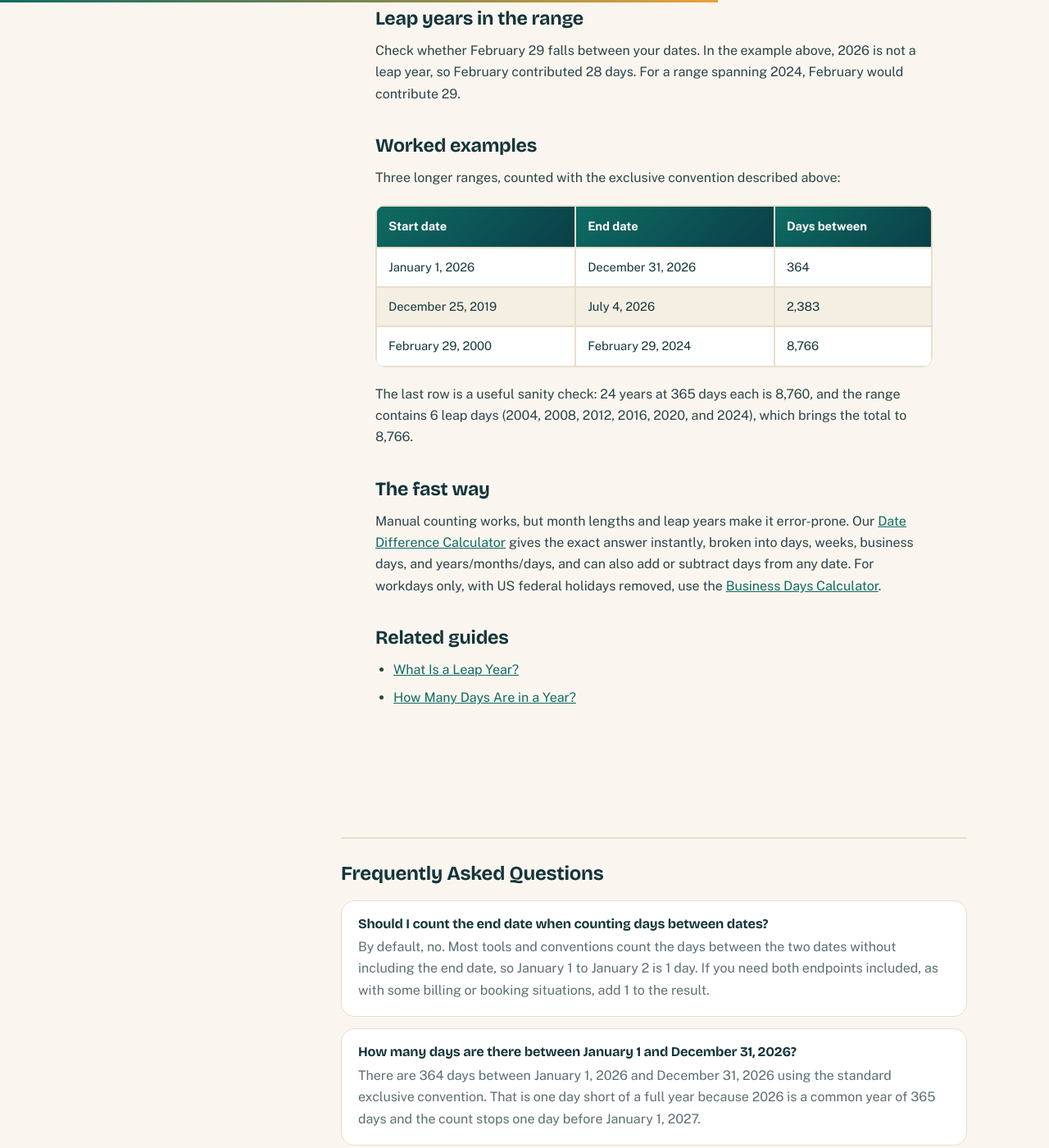
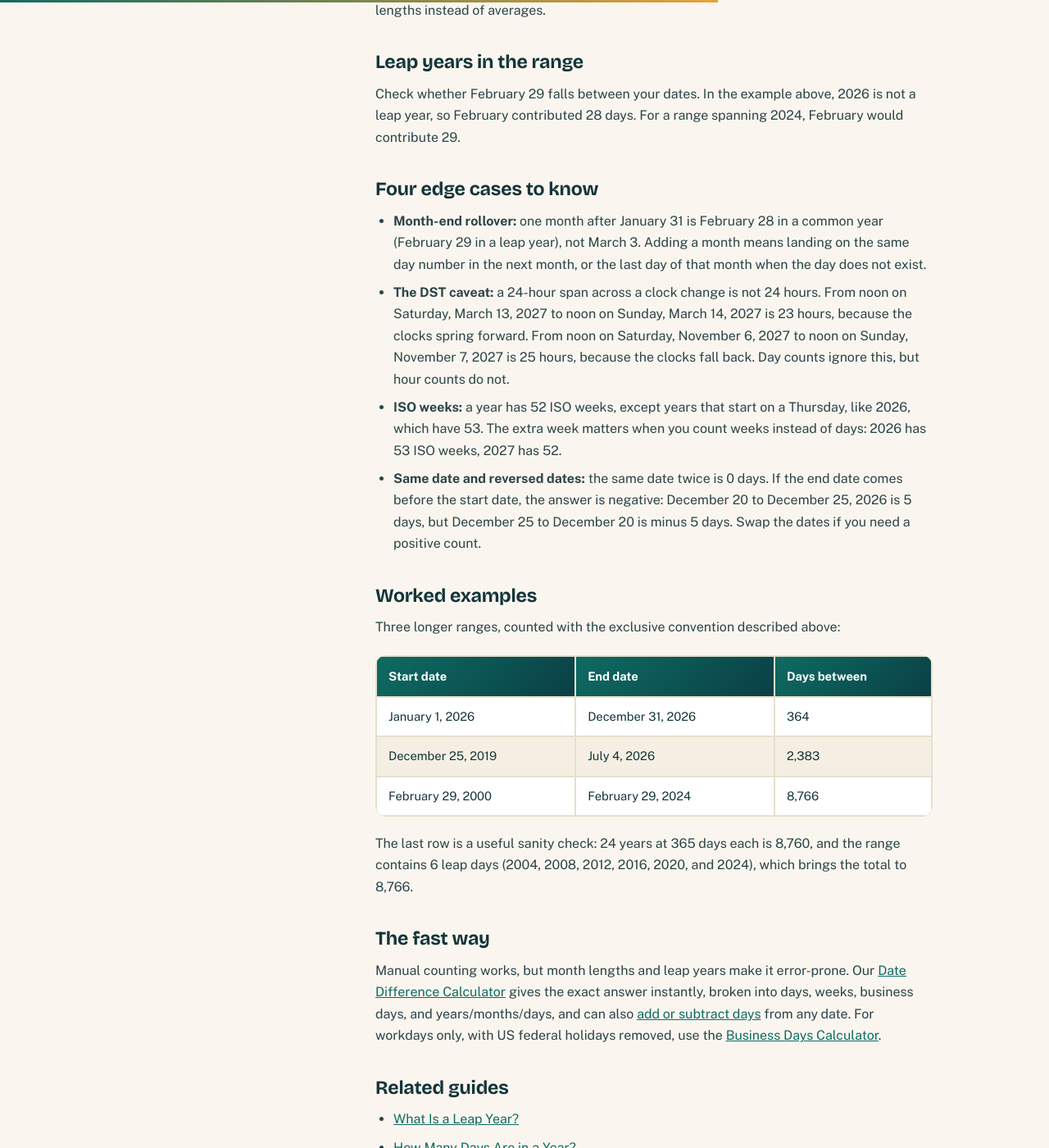
Before and after one commit to zaidmeo09-dhangal/agedatecalc, a Jekyll site: the page built from _posts/2026-10-23-how-to-count-days-between-dates.md, in a window 1280 px wide and 1400 px high, scrolled down 3950 px. Shown: the whole window at 82% size. Built offline with Jekyll 4.4.1, drawn with Linux system fonts in a browser that asks for light colours; some of the changed text lies outside the part shown.

Commit message:
SEO audit fixes: broken links, titles, DST 2027, schema, og:image

```diff
--- a/_posts/2026-10-23-how-to-count-days-between-dates.md
+++ b/_posts/2026-10-23-how-to-count-days-between-dates.md
@@ -3,7 +3,7 @@
 title: How to Count Days Between Two Dates (Manual Method)
 slug: how-to-count-days-between-dates
 date: '2026-10-23'
-last_modified_at: 2026-11-12
+last_modified_at: 2026-11-13
 status: Published
 author: AgeDateCalc Team
 category: How-To Guides
@@ -55,7 +55,7 @@
 
 <div class="prose" markdown="1">
 
-Counting days between dates by hand is straightforward once you know the convention. Here is the method.
+Subtract the start date from the end date; the answer excludes the end date unless you add 1. Counting days between dates by hand is straightforward once you know that convention. Here is the method.
 
 ## The basic method
 
@@ -92,7 +92,7 @@
 
 **Example:** Monday, March 2 to Friday, March 13, 2026. The calendar span is 11 days, but the business-day count is 10: five days in the first week (March 2 to 6) and five in the second (March 9 to 13).
 
-Public holidays vary by country and are the usual reason business-day counts still surprise people. When a deadline is contractual, list the holidays or name the exact date instead of a day count.
+Public holidays vary by country and are the usual reason business-day counts still surprise people. When a deadline is contractual, list the holidays or name the exact date instead of a day count. For the full method, with the 2027 US federal holiday list and a worked example, read [How to Count Business Days Between Two Dates]({{ '/blog/how-to-count-business-days-between-two-dates/' | relative_url }}).
 
 ## Count days in Excel or Google Sheets
 
@@ -117,6 +117,13 @@
 
 Check whether February 29 falls between your dates. In the example above, 2026 is not a leap year, so February contributed 28 days. For a range spanning 2024, February would contribute 29.
 
+## Four edge cases to know
+
+- **Month-end rollover:** one month after January 31 is February 28 in a common year (February 29 in a leap year), not March 3. Adding a month means landing on the same day number in the next month, or the last day of that month when the day does not exist.
+- **The DST caveat:** a 24-hour span across a clock change is not 24 hours. From noon on Saturday, March 13, 2027 to noon on Sunday, March 14, 2027 is 23 hours, because the clocks spring forward. From noon on Saturday, November 6, 2027 to noon on Sunday, November 7, 2027 is 25 hours, because the clocks fall back. Day counts ignore this, but hour counts do not.
+- **ISO weeks:** a year has 52 ISO weeks, except years that start on a Thursday, like 2026, which have 53. The extra week matters when you count weeks instead of days: 2026 has 53 ISO weeks, 2027 has 52.
+- **Same date and reversed dates:** the same date twice is 0 days. If the end date comes before the start date, the answer is negative: December 20 to December 25, 2026 is 5 days, but December 25 to December 20 is minus 5 days. Swap the dates if you need a positive count.
+
 ## Worked examples
 
 Three longer ranges, counted with the exclusive convention described above:
@@ -131,11 +138,12 @@
 
 ## The fast way
 
-Manual counting works, but month lengths and leap years make it error-prone. Our [Date Difference Calculator]({{ '/date-difference-calculator/' | relative_url }}) gives the exact answer instantly, broken into days, weeks, business days, and years/months/days, and can also add or subtract days from any date. For workdays only, with US federal holidays removed, use the [Business Days Calculator]({{ '/business-days-calculator/' | relative_url }}).
+Manual counting works, but month lengths and leap years make it error-prone. Our [Date Difference Calculator]({{ '/date-difference-calculator/' | relative_url }}) gives the exact answer instantly, broken into days, weeks, business days, and years/months/days, and can also [add or subtract days]({{ '/days-from-today-calculator/' | relative_url }}) from any date. For workdays only, with US federal holidays removed, use the [Business Days Calculator]({{ '/business-days-calculator/' | relative_url }}).
 
 ## Related guides
 
 - [What Is a Leap Year?]({{ '/blog/what-is-a-leap-year/' | relative_url }})
 - [How Many Days Are in a Year?]({{ '/blog/how-many-days-in-a-year/' | relative_url }})
+- [How to Count Business Days Between Two Dates]({{ '/blog/how-to-count-business-days-between-two-dates/' | relative_url }})
 
 </div>
```
Also changed, not shown: other parts of _posts/2026-10-23-how-to-count-days-between-dates.md (+1 -1 lines).
